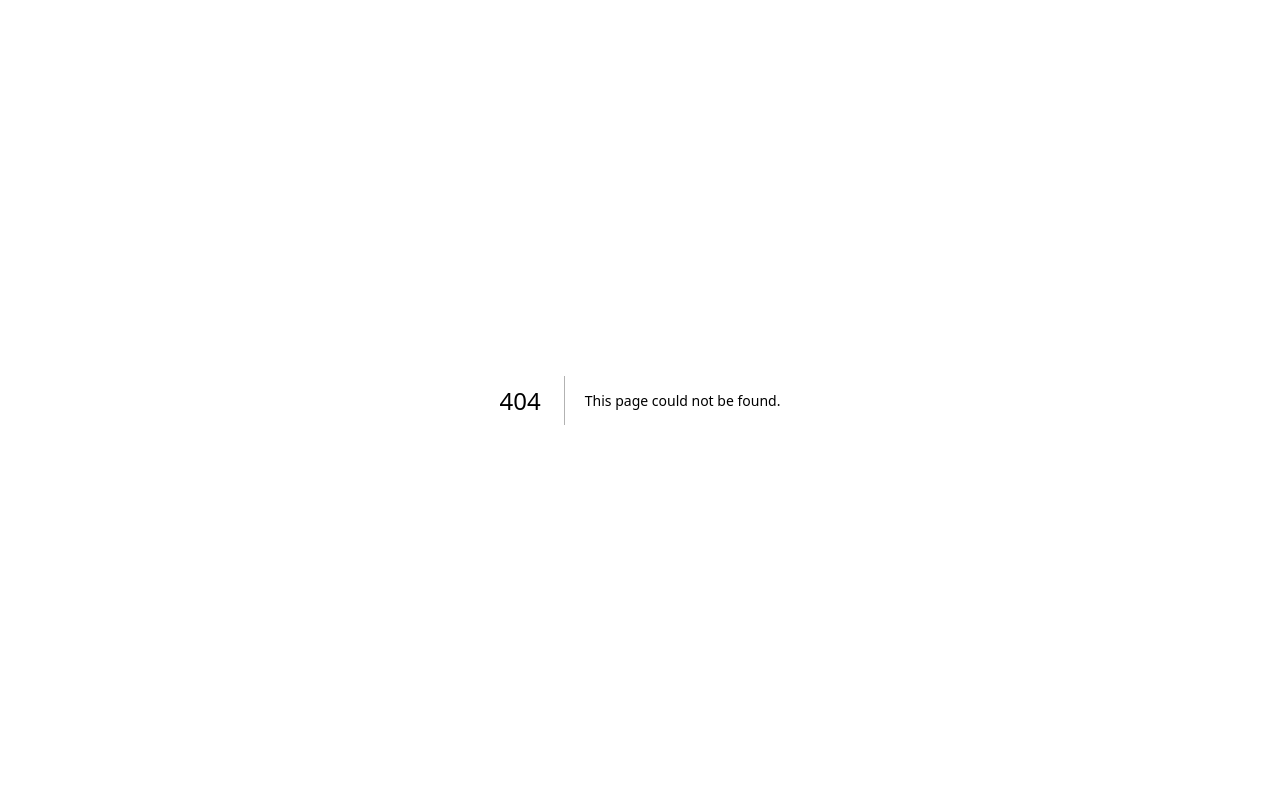
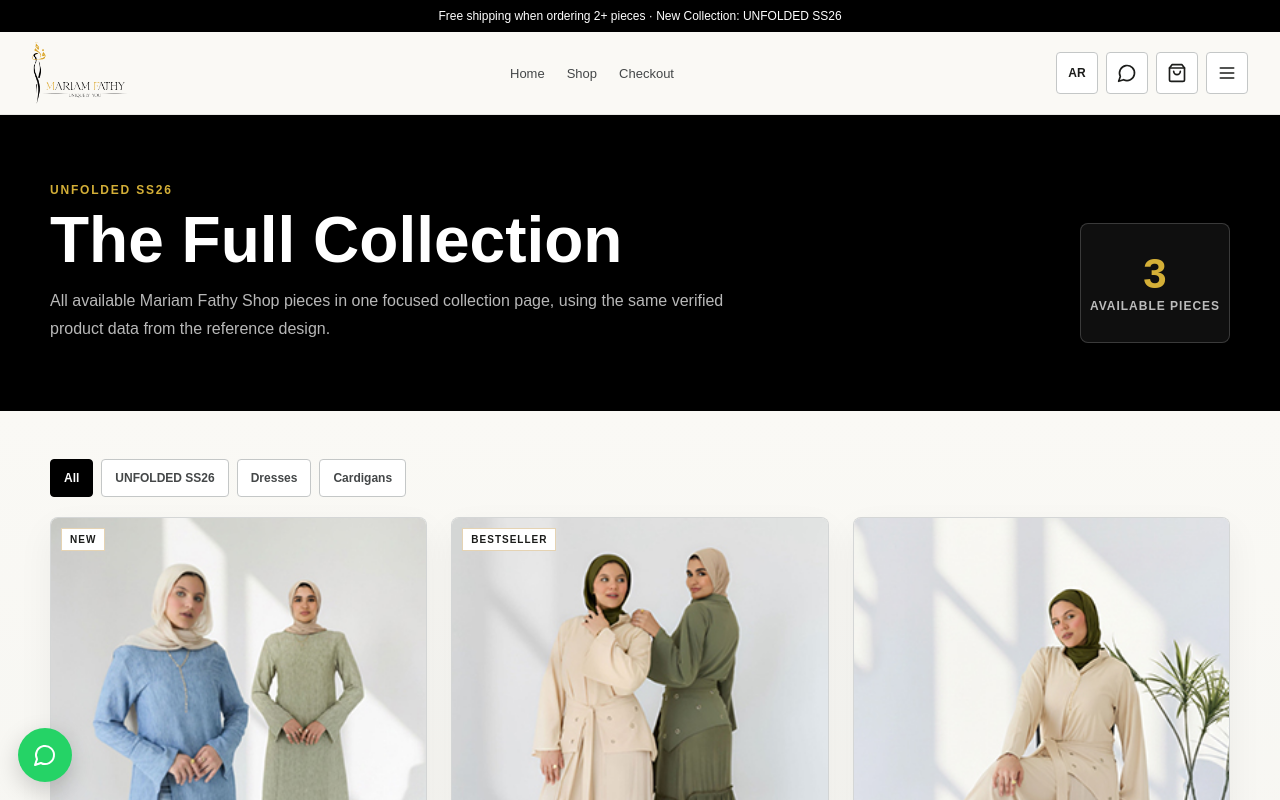
Before and after one commit to engmuhammednasser/marima2, a Next.js app: page /en/shop in a window 1280 px wide. Before the commit this address had no page. Shown: the top 800 px of the page. Built offline with nearby package versions, Linux system fonts and the light colour scheme.

Commit message:
Add dedicated shop collection page

```diff
--- /dev/null
+++ b/src/app/[locale]/shop/page.tsx
@@ -0,0 +1,6 @@
+import { ShopPage } from "@/components/ShopPage";
+import type { Locale } from "@/types/shop";
+
+export default function Page({ params }: { params: { locale: Locale } }) {
+  return <ShopPage locale={params.locale} />;
+}
--- a/src/app/globals.css
+++ b/src/app/globals.css
@@ -158,6 +158,72 @@ h1, h2, h3 { margin: 0; line-height: 1.1; letter-spacing: 0; }
 }
 .sectionHead { display: flex; align-items: flex-end; justify-content: space-between; gap: 16px; margin-bottom: 20px; }
 .sectionHead h2 { font-size: 30px; }
+.shopHero {
+  background: var(--black);
+  color: var(--white);
+  padding: 46px 0;
+}
+.shopHeroInner {
+  display: grid;
+  gap: 24px;
+}
+.shopHero h1 {
+  font-size: clamp(36px, 8vw, 64px);
+  margin: 8px 0 12px;
+}
+.shopHero p {
+  max-width: 720px;
+  color: rgba(255, 255, 255, .72);
+  line-height: 1.75;
+  margin: 0;
+}
+.shopStats {
+  width: 150px;
+  min-height: 120px;
+  border: 1px solid rgba(255, 255, 255, .18);
+  background: rgba(255, 255, 255, .06);
+  border-radius: 8px;
+  display: grid;
+  place-items: center;
+  align-content: center;
+  gap: 4px;
+}
+.shopStats strong {
+  color: var(--gold);
+  font-size: 42px;
+  line-height: 1;
+}
+.shopStats span {
+  color: rgba(255, 255, 255, .72);
+  font-size: 12px;
+  font-weight: 800;
+  text-transform: uppercase;
+  letter-spacing: 1px;
+  text-align: center;
+}
+.shopToolbar {
+  display: flex;
+  gap: 8px;
+  flex-wrap: wrap;
+  margin-bottom: 20px;
+}
+.shopChip {
+  min-height: 38px;
+  border: 1px solid var(--line);
+  background: var(--white);
+  border-radius: 4px;
+  display: inline-flex;
+  align-items: center;
+  padding: 0 13px;
+  color: var(--muted);
+  font-size: 12px;
+  font-weight: 800;
+}
+.shopChip.active {
+  background: var(--black);
+  border-color: var(--black);
+  color: var(--white);
+}
 .grid {
   display: grid;
   grid-template-columns: repeat(2, minmax(0, 1fr));
@@ -382,6 +448,8 @@ h1, h2, h3 { margin: 0; line-height: 1.1; letter-spacing: 0; }
   .heroCopy { padding-inline: 40px; padding-bottom: 48px; }
   .trust { grid-template-columns: repeat(4, 1fr); }
   .trustItem { min-height: 112px; padding: 20px 16px; font-size: 13px; }
+  .shopHero { padding: 68px 0; }
+  .shopHeroInner { grid-template-columns: 1fr auto; align-items: end; }
   .grid { grid-template-columns: repeat(3, 1fr); gap: 24px; }
   .cardActions { grid-template-columns: 1fr 1fr; }
   .detail { grid-template-columns: minmax(0, 1.08fr) minmax(360px, .92fr); align-items: start; padding-top: 44px; }
--- a/src/components/HeroSection.tsx
+++ b/src/components/HeroSection.tsx
@@ -15,7 +15,7 @@ export function HeroSection({ locale }: { locale: Locale }) {
         <div className="eyebrow">Mariam Fathy Shop</div>
         <h1>{c.heroTitle}</h1>
         <p>{c.heroText}</p>
-        <Link className="button gold" href="#products">{c.shopNow}</Link>
+        <Link className="button gold" href={`/${locale}/shop`}>{c.shopNow}</Link>
       </div>
     </section>
   );
--- /dev/null
+++ b/src/components/ShopPage.tsx
@@ -0,0 +1,39 @@
+import type { Locale } from "@/types/shop";
+import { products } from "@/data/products";
+import { ProductGrid } from "@/components/ProductGrid";
+
+export function ShopPage({ locale }: { locale: Locale }) {
+  const categories = Array.from(new Set(products.map((product) => product.category)));
+
+  return (
+    <main>
+      <section className="shopHero">
+        <div className="container shopHeroInner">
+          <div>
+            <div className="eyebrow">UNFOLDED SS26</div>
+            <h1>{locale === "ar" ? "المجموعة الكاملة" : "The Full Collection"}</h1>
+            <p>
+              {locale === "ar"
+                ? "كل القطع المتاحة من مريم فتحي شوب في مكان واحد، بنفس الأسعار والبيانات الموجودة في التصميم المرجعي."
+                : "All available Mariam Fathy Shop pieces in one focused collection page, using the same verified product data from the reference design."}
+            </p>
+          </div>
+          <div className="shopStats">
+            <strong>{products.length}</strong>
+            <span>{locale === "ar" ? "قطع متاحة" : "available pieces"}</span>
+          </div>
+        </div>
+      </section>
+
+      <section className="section productsSection">
+        <div className="container">
+          <div className="shopToolbar" aria-label={locale === "ar" ? "تصنيفات المجموعة" : "Collection categories"}>
+            <span className="shopChip active">{locale === "ar" ? "الكل" : "All"}</span>
+            {categories.map((category) => <span className="shopChip" key={category}>{category}</span>)}
+          </div>
+          <ProductGrid products={products} locale={locale} />
+        </div>
+      </section>
+    </main>
+  );
+}
--- a/src/data/navigation.ts
+++ b/src/data/navigation.ts
@@ -1,5 +1,5 @@
 export const navigation = [
   { href: "/", labelAr: "الرئيسية", labelEn: "Home" },
-  { href: "/#products", labelAr: "تسوقي", labelEn: "Shop" },
+  { href: "/shop", labelAr: "تسوقي", labelEn: "Shop" },
   { href: "/checkout", labelAr: "الدفع", labelEn: "Checkout" }
 ];
```
